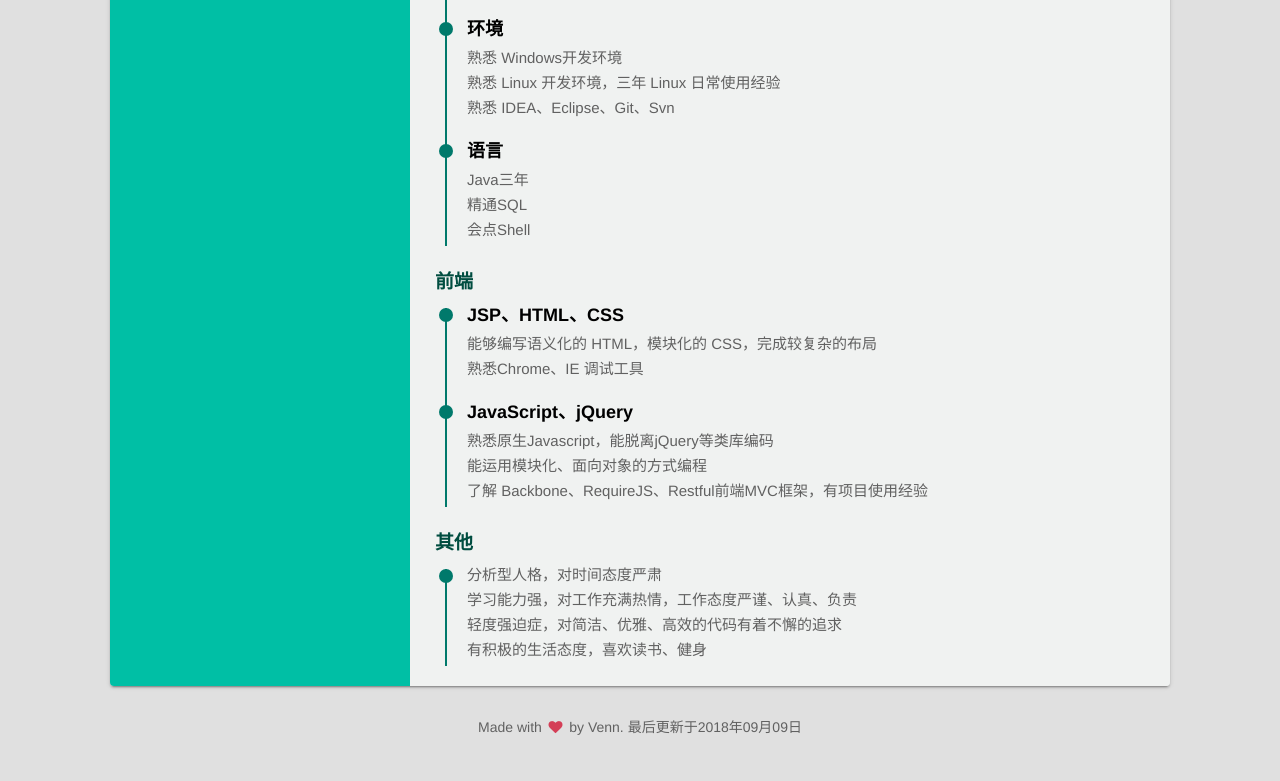
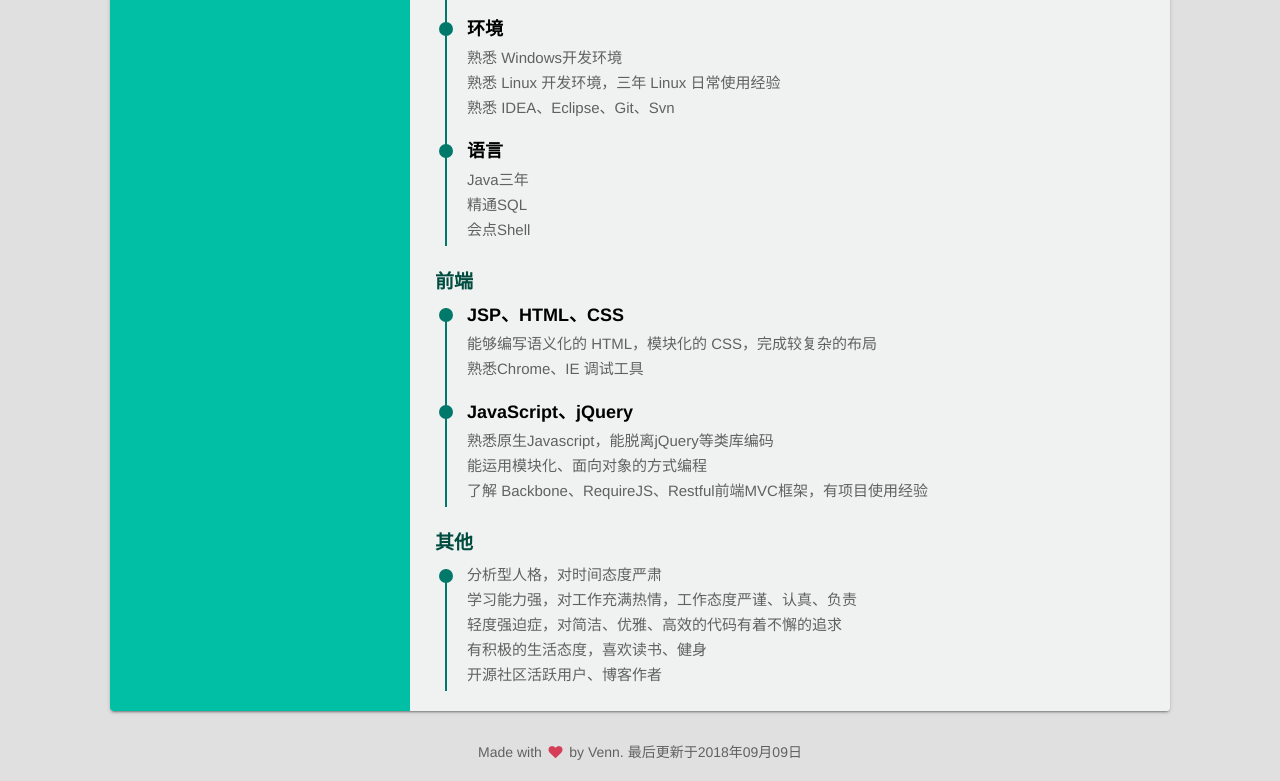
Before and after one commit to springMoon/resume, a website: page index.html in a window 1280 px wide. Shown: the part 1310-2091 px from the top of the page. Before the commit the page ends 2066 px from the top, so only its background shows below. Drawn offline with Linux system fonts and the light colour scheme.

Commit message:
update profile

```diff
--- a/index.html
+++ b/index.html
@@ -192,6 +192,7 @@
                             <p>学习能力强，对工作充满热情，工作态度严谨、认真、负责</p>
                             <p>轻度强迫症，对简洁、优雅、高效的代码有着不懈的追求</p>
                             <p>有积极的生活态度，喜欢读书、健身</p>
+                            <p>开源社区活跃用户、博客作者</p>
                         </li>
                     </ul>
                 </li>
```
